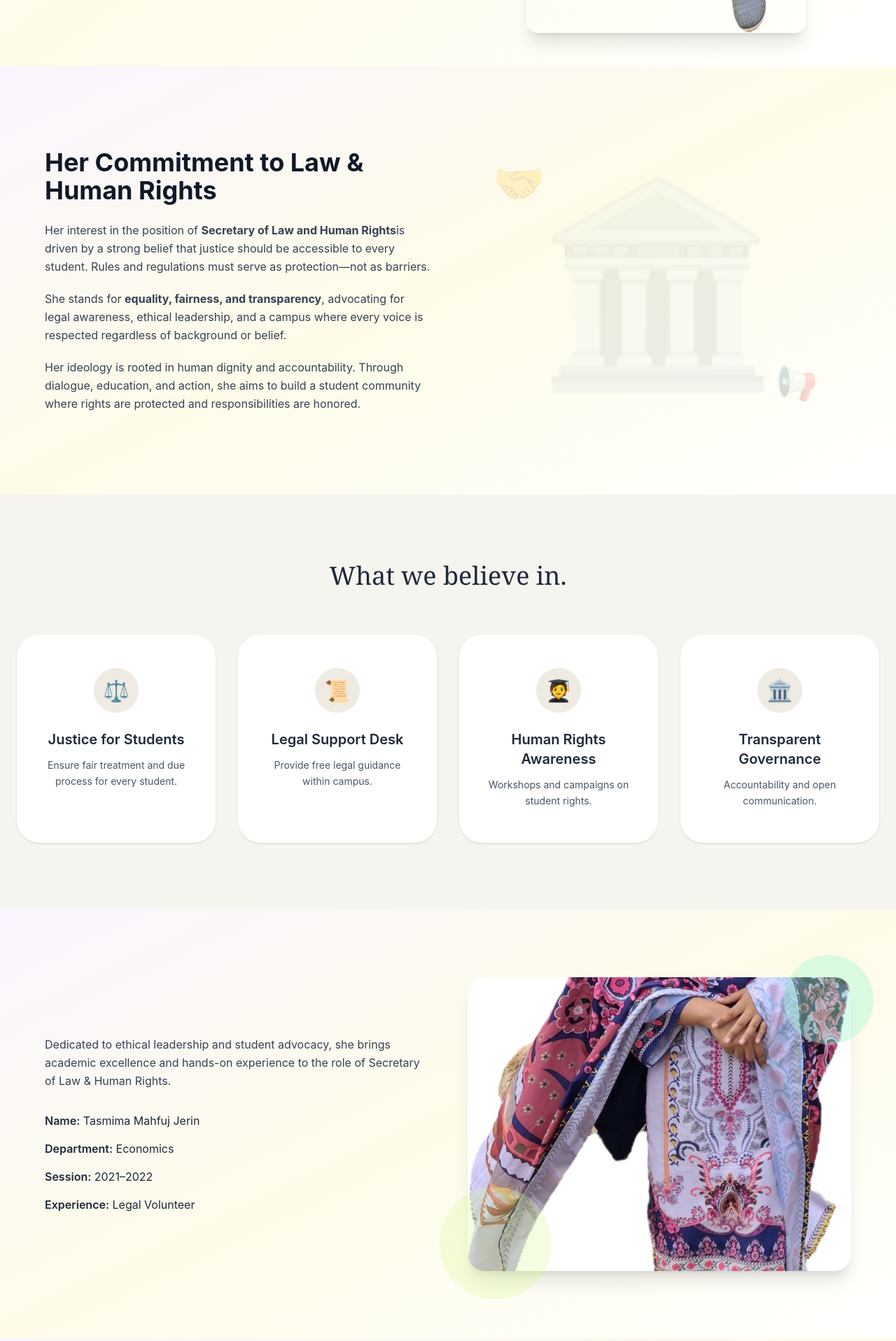
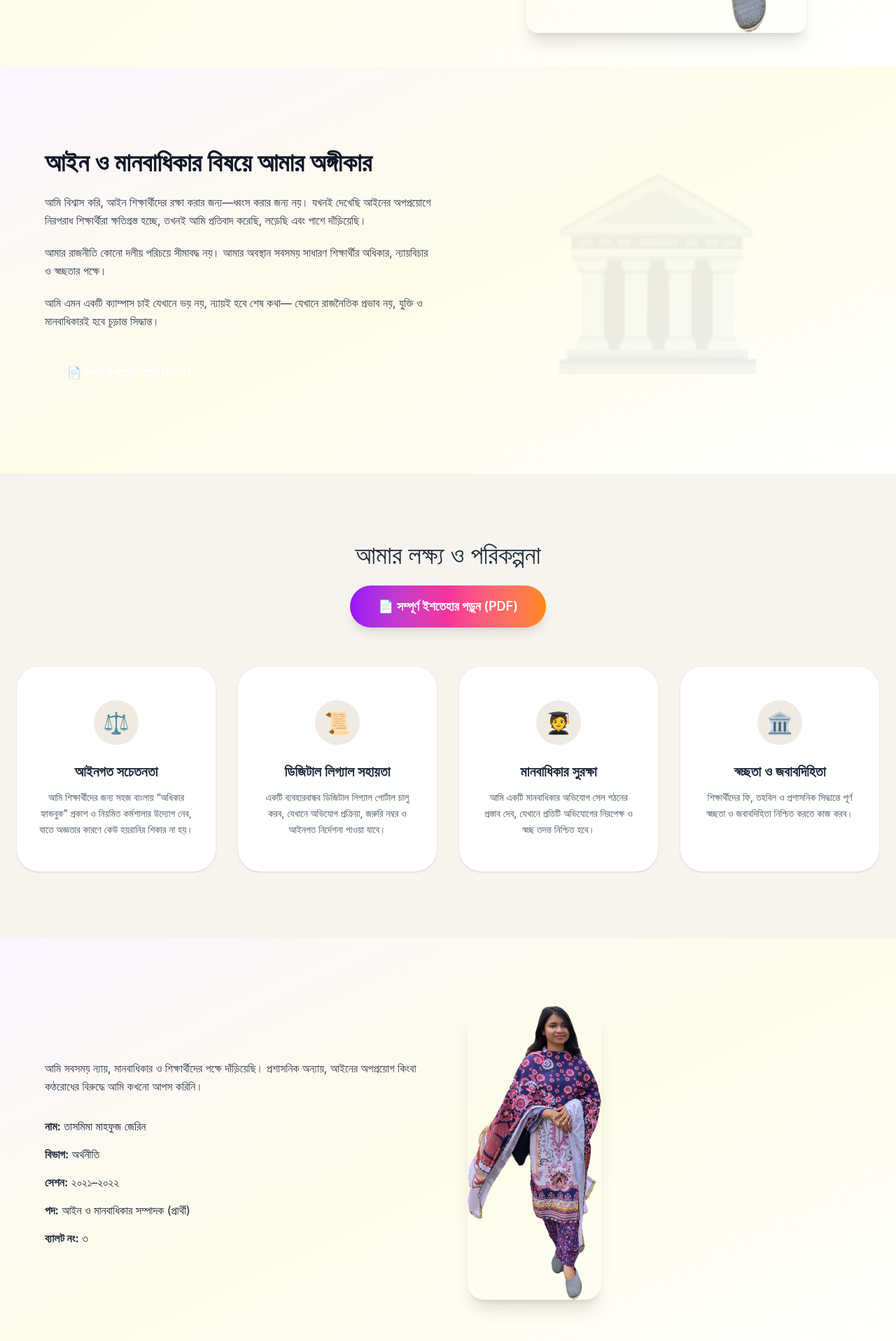
Before and after one commit to maksudul-bahar/campaign-site, a Next.js app: page / in a window 1280 px wide. Shown: the part 880-2797 px from the top of the page at 70% size. Built offline with nearby package versions, Linux system fonts and the light colour scheme.

Commit message:
Updated in bangla

```diff
--- a/components/Footer.jsx
+++ b/components/Footer.jsx
@@ -1,12 +1,28 @@
+// export default function Footer() {
+//   return (
+//     <footer className="py-12 text-center bg-gradient-to-br from-purple-50 via-yellow-50 to-white">
+//       <p className="text-gray-700 text-lg flex items-center justify-center gap-2">
+//         <span className="text-xl">✉️</span>
+//         <span>For contact & any query:</span>
+//         <a
+//           href="mailto:tasmimajerin@email.com"
+//           className="font-semibold text-primary hover:underline"
+//         >
+//           tasmimajerin@email.com
+//         </a>
+//       </p>
+//     </footer>
+//   );
+// }
+
 export default function Footer() {
   return (
     <footer className="py-12 text-center bg-gradient-to-br from-purple-50 via-yellow-50 to-white">
-      <p className="text-gray-700 text-lg flex items-center justify-center gap-2">
-        <span className="text-xl">✉️</span>
-        <span>For contact & any query:</span>
+      <p className="text-gray-700 text-lg">
+        যোগাযোগ বা যেকোনো প্রশ্নের জন্য:
         <a
           href="mailto:tasmimajerin@email.com"
-          className="font-semibold text-primary hover:underline"
+          className="font-semibold text-primary hover:underline ml-2"
         >
           tasmimajerin@email.com
         </a>
--- a/components/Gallery.jsx
+++ b/components/Gallery.jsx
@@ -18,8 +18,7 @@ export default function Gallery() {
   useEffect(() => {
     const interval = setInterval(() => {
       setIndex((prev) => (prev + 1) % images.length);
-    }, 3000); // change image every 3s
-
+    }, 3000);
     return () => clearInterval(interval);
   }, []);
 
@@ -27,17 +26,19 @@ export default function Gallery() {
     <section className="py-24 px-6 bg-gradient-to-br from-purple-50 via-yellow-50 to-white">
       <div className="max-w-4xl mx-auto text-center">
 
-        <h2 className="text-3xl font-bold mb-10 text-gray-900">
-          Moments & Activities
+        {/* Bangla Title */}
+        <h2 className="text-3xl md:text-4xl font-bold mb-10 text-gray-900">
+          আমার কার্যক্রম ও মুহূর্তগুলো
         </h2>
 
+        {/* Gallery Slider */}
         <div className="relative h-[320px] md:h-[420px] rounded-3xl overflow-hidden shadow-xl bg-white">
 
           <AnimatePresence mode="wait">
             <motion.img
               key={index}
               src={images[index]}
-              alt="Gallery image"
+              alt="ক্যাম্পাস কার্যক্রম"
               className="absolute w-full h-full object-cover"
               initial={{ opacity: 0, x: 40 }}
               animate={{ opacity: 1, x: 0 }}
@@ -54,7 +55,7 @@ export default function Gallery() {
             <span
               key={i}
               className={`w-3 h-3 rounded-full transition ${
-                i === index ? 'bg-primary' : 'bg-gray-300'
+                i === index ? 'bg-primary scale-110' : 'bg-gray-300'
               }`}
             />
           ))}
--- a/components/Hero.jsx
+++ b/components/Hero.jsx
@@ -1,3 +1,64 @@
+// 'use client';
+// import { motion } from 'framer-motion';
+// import Image from 'next/image';
+
+// export default function Hero() {
+//   return (
+//     <section className="min-h-screen flex flex-col md:flex-row items-center justify-center bg-gradient-to-br from-purple-50 via-yellow-50 to-white px-6 md:px-20 py-12 gap-12">
+
+//       {/* Left Text Section */}
+//       <div className="flex-1 text-center md:text-left space-y-6">
+//         <motion.h1
+//           className="text-4xl md:text-5xl font-extrabold text-gray-900 leading-tight"
+//           initial={{ opacity: 0, x: -50 }}
+//           animate={{ opacity: 1, x: 0 }}
+//           transition={{ duration: 0.8 }}
+//         >
+//           Vote for <span className="text-primary">Justice</span> & <span className="text-secondary">Human Rights</span>
+//         </motion.h1>
+
+//         <motion.p
+//           className="text-gray-700 text-lg md:text-xl"
+//           initial={{ opacity: 0, x: -30 }}
+//           animate={{ opacity: 1, x: 0 }}
+//           transition={{ delay: 0.3, duration: 0.8 }}
+//         >
+//           Candidate for University Student Parliament. Working for fairness, transparency, and student rights.
+//         </motion.p>
+
+//         <motion.div
+//           className="mt-4 flex justify-center md:justify-start gap-4"
+//           initial={{ opacity: 0 }}
+//           animate={{ opacity: 1 }}
+//           transition={{ delay: 0.6, duration: 0.6 }}
+//         >
+//           <div className="bg-primary text-white px-6 py-3 rounded-full font-semibold cursor-pointer hover:bg-purple-700 transition">
+//             Ballot No: 07
+//           </div>
+//         </motion.div>
+//       </div>
+
+//       {/* Right Image Section */}
+//       <motion.div
+//         className="flex-1 relative w-full max-w-sm md:max-w-md"
+//         initial={{ opacity: 0, x: 50, scale: 0.8 }}
+//         animate={{ opacity: 1, x: 0, scale: 1 }}
+//         transition={{ duration: 0.8 }}
+//       >
+//         <Image
+//           src="/photos/profile.jpg"
+//           alt="Candidate"
+//           width={400}
+//           height={400}
+//           className="rounded-2xl shadow-xl object-cover"
+//         />
+//       </motion.div>
+
+//     </section>
+//   );
+// }
+
+
 'use client';
 import { motion } from 'framer-motion';
 import Image from 'next/image';
@@ -6,7 +67,6 @@ export default function Hero() {
   return (
     <section className="min-h-screen flex flex-col md:flex-row items-center justify-center bg-gradient-to-br from-purple-50 via-yellow-50 to-white px-6 md:px-20 py-12 gap-12">
 
-      {/* Left Text Section */}
       <div className="flex-1 text-center md:text-left space-y-6">
         <motion.h1
           className="text-4xl md:text-5xl font-extrabold text-gray-900 leading-tight"
@@ -14,7 +74,8 @@ export default function Hero() {
           animate={{ opacity: 1, x: 0 }}
           transition={{ duration: 0.8 }}
         >
-          Vote for <span className="text-primary">Justice</span> & <span className="text-secondary">Human Rights</span>
+          আমি দাঁড়াই <span className="text-primary">ন্যায়</span> ও{' '}
+          <span className="text-secondary">মানবাধিকারের</span> পক্ষে
         </motion.h1>
 
         <motion.p
@@ -23,7 +84,9 @@ export default function Hero() {
           animate={{ opacity: 1, x: 0 }}
           transition={{ delay: 0.3, duration: 0.8 }}
         >
-          Candidate for University Student Parliament. Working for fairness, transparency, and student rights.
+          “ন্যায়ের পথে চাই দৃঢ় কণ্ঠস্বর”—এই বিশ্বাস থেকেই আমার লড়াই।
+          আমি নির্বাচনে দাঁড়িয়েছি কোনো দলীয় স্বার্থে নয়, বরং সাধারণ শিক্ষার্থীদের
+          অধিকার, ন্যায় ও মানবিক মর্যাদার পক্ষে নির্ভীক কণ্ঠস্বর হতে।
         </motion.p>
 
         <motion.div
@@ -32,13 +95,12 @@ export default function Hero() {
           animate={{ opacity: 1 }}
           transition={{ delay: 0.6, duration: 0.6 }}
         >
-          <div className="bg-primary text-white px-6 py-3 rounded-full font-semibold cursor-pointer hover:bg-purple-700 transition">
-            Ballot No: 07
+          <div className="bg-primary text-white px-6 py-3 rounded-full font-semibold">
+            ব্যালট নং: ৩
           </div>
         </motion.div>
       </div>
 
-      {/* Right Image Section */}
       <motion.div
         className="flex-1 relative w-full max-w-sm md:max-w-md"
         initial={{ opacity: 0, x: 50, scale: 0.8 }}
@@ -53,7 +115,6 @@ export default function Hero() {
           className="rounded-2xl shadow-xl object-cover"
         />
       </motion.div>
-
     </section>
   );
 }
--- a/components/Introduction.jsx
+++ b/components/Introduction.jsx
@@ -1,3 +1,5 @@
+//
+
 'use client';
 import { motion } from 'framer-motion';
 
@@ -6,7 +8,6 @@ export default function Introduction() {
     <section className="relative overflow-hidden bg-gradient-to-br from-purple-50 via-yellow-50 to-white py-24 px-6">
       <div className="max-w-6xl mx-auto grid grid-cols-1 md:grid-cols-2 gap-12 items-center">
 
-        {/* Text Content */}
         <motion.div
           initial={{ opacity: 0, x: -50 }}
           whileInView={{ opacity: 1, x: 0 }}
@@ -14,29 +15,37 @@ export default function Introduction() {
           viewport={{ once: true }}
         >
           <h2 className="text-4xl font-bold text-gray-900 mb-6">
-            Her Commitment to <span className="text-primary">Law & Human Rights</span>
+            আইন ও মানবাধিকার বিষয়ে <span className="text-primary">আমার অঙ্গীকার</span>
           </h2>
 
           <p className="text-gray-700 leading-relaxed mb-5">
-            Her interest in the position of <strong>Secretary of Law and Human Rights</strong>
-            is driven by a strong belief that justice should be accessible to every
-            student. Rules and regulations must serve as protection—not as barriers.
+            আমি বিশ্বাস করি, আইন শিক্ষার্থীদের রক্ষা করার জন্য—ধ্বংস করার জন্য নয়।
+            যখনই দেখেছি আইনের অপপ্রয়োগে নিরপরাধ শিক্ষার্থীরা ক্ষতিগ্রস্ত হচ্ছে,
+            তখনই আমি প্রতিবাদ করেছি, লড়েছি এবং পাশে দাঁড়িয়েছি।
           </p>
 
           <p className="text-gray-700 leading-relaxed mb-5">
-            She stands for <strong>equality, fairness, and transparency</strong>, advocating
-            for legal awareness, ethical leadership, and a campus where every voice
-            is respected regardless of background or belief.
+            আমার রাজনীতি কোনো দলীয় পরিচয়ে সীমাবদ্ধ নয়। আমার অবস্থান সবসময়
+            সাধারণ শিক্ষার্থীর অধিকার, ন্যায়বিচার ও স্বচ্ছতার পক্ষে।
           </p>
 
           <p className="text-gray-700 leading-relaxed">
-            Her ideology is rooted in human dignity and accountability. Through
-            dialogue, education, and action, she aims to build a student community
-            where rights are protected and responsibilities are honored.
+            আমি এমন একটি ক্যাম্পাস চাই যেখানে ভয় নয়, ন্যায়ই হবে শেষ কথা—
+            যেখানে রাজনৈতিক প্রভাব নয়, যুক্তি ও মানবাধিকারই হবে চূড়ান্ত সিদ্ধান্ত।
           </p>
+
+          {/* ✅ PDF BUTTON — EXACTLY BELOW INTRODUCTION */}
+          <div className="mt-8">
+            <a
+              href="/manifesto.pdf"
+              target="_blank"
+              className="inline-block px-8 py-4 bg-primary text-white rounded-full font-semibold hover:opacity-90 transition"
+            >
+              📄 সম্পূর্ণ ইশতেহার পড়ুন (PDF)
+            </a>
+          </div>
         </motion.div>
 
-        {/* Symbol Side */}
         <motion.div
           className="relative flex justify-center"
           initial={{ opacity: 0, scale: 0.8 }}
@@ -44,13 +53,7 @@ export default function Introduction() {
           transition={{ duration: 0.8 }}
           viewport={{ once: true }}
         >
-          <div className="text-[220px] md:text-[280px] opacity-10 select-none">
-            🏛️
-          </div>
-
-          {/* Decorative Symbols */}
-          <span className="absolute top-10 left-10 text-6xl opacity-20">🤝</span>
-          <span className="absolute bottom-10 right-12 text-5xl opacity-20">📢</span>
+          <div className="text-[260px] opacity-10 select-none">🏛️</div>
         </motion.div>
       </div>
     </section>
--- a/components/Manifesto.jsx
+++ b/components/Manifesto.jsx
@@ -1,35 +1,112 @@
+// 'use client';
+// import { motion } from 'framer-motion';
+
+// const manifestoItems = [
+//   {
+//     title: 'Justice for Students',
+//     icon: '⚖️',
+//     desc: 'Ensure fair treatment and due process for every student.',
+//   },
+//   {
+//     title: 'Legal Support Desk',
+//     icon: '📜',
+//     desc: 'Provide free legal guidance within campus.',
+//   },
+//   {
+//     title: 'Human Rights Awareness',
+//     icon: '🧑‍🎓',
+//     desc: 'Workshops and campaigns on student rights.',
+//   },
+//   {
+//     title: 'Transparent Governance',
+//     icon: '🏛️',
+//     desc: 'Accountability and open communication.',
+//   },
+// ];
+
+// export default function Manifesto() {
+//   return (
+//     <section className="bg-[#F6F4EF] py-24 px-6">
+//       <h2 className="text-4xl font-serif text-center mb-16">
+//         What we believe in.
+//       </h2>
+
+//       <div className="max-w-7xl mx-auto grid gap-8 sm:grid-cols-2 lg:grid-cols-4">
+//         {manifestoItems.map((item, i) => (
+//           <motion.div
+//             key={i}
+//             initial={{ opacity: 0, y: 50 }}
+//             whileInView={{ opacity: 1, y: 0 }}
+//             transition={{ duration: 0.5, delay: i * 0.1 }}
+//             viewport={{ once: true }}
+//             className="bg-white rounded-[2rem] px-8 py-12 text-center shadow-sm hover:shadow-md transition"
+//           >
+//             {/* Icon bubble */}
+//             <div className="w-16 h-16 mx-auto mb-6 rounded-full bg-[#EFEAE2] flex items-center justify-center text-3xl">
+//               {item.icon}
+//             </div>
+
+//             <h3 className="text-xl font-semibold mb-3">
+//               {item.title}
+//             </h3>
+
+//             <p className="text-sm leading-relaxed text-gray-600">
+//               {item.desc}
+//             </p>
+//           </motion.div>
+//         ))}
+//       </div>
+//     </section>
+//   );
+// }
+
+
 'use client';
 import { motion } from 'framer-motion';
 
 const manifestoItems = [
   {
-    title: 'Justice for Students',
+    title: 'আইনগত সচেতনতা',
     icon: '⚖️',
-    desc: 'Ensure fair treatment and due process for every student.',
+    desc: 'আমি শিক্ষার্থীদের জন্য সহজ বাংলায় “অধিকার হ্যান্ডবুক” প্রকাশ ও নিয়মিত কর্মশালার উদ্যোগ নেব, যাতে অজ্ঞতার কারণে কেউ হয়রানির শিকার না হয়।',
   },
   {
-    title: 'Legal Support Desk',
+    title: 'ডিজিটাল লিগ্যাল সহায়তা',
     icon: '📜',
-    desc: 'Provide free legal guidance within campus.',
+    desc: 'একটি ব্যবহারবান্ধব ডিজিটাল লিগ্যাল পোর্টাল চালু করব, যেখানে অভিযোগ প্রক্রিয়া, জরুরি নম্বর ও আইনগত নির্দেশনা পাওয়া যাবে।',
   },
   {
-    title: 'Human Rights Awareness',
+    title: 'মানবাধিকার সুরক্ষা',
     icon: '🧑‍🎓',
-    desc: 'Workshops and campaigns on student rights.',
+    desc: 'আমি একটি মানবাধিকার অভিযোগ সেল গঠনের প্রস্তাব দেব, যেখানে প্রতিটি অভিযোগের নিরপেক্ষ ও স্বচ্ছ তদন্ত নিশ্চিত হবে।',
   },
   {
-    title: 'Transparent Governance',
+    title: 'স্বচ্ছতা ও জবাবদিহিতা',
     icon: '🏛️',
-    desc: 'Accountability and open communication.',
+    desc: 'শিক্ষার্থীদের ফি, তহবিল ও প্রশাসনিক সিদ্ধান্তে পূর্ণ স্বচ্ছতা ও জবাবদিহিতা নিশ্চিত করতে কাজ করব।',
   },
 ];
 
 export default function Manifesto() {
   return (
     <section className="bg-[#F6F4EF] py-24 px-6">
-      <h2 className="text-4xl font-serif text-center mb-16">
-        What we believe in.
+      <h2 className="text-4xl font-serif text-center mb-6">
+        আমার লক্ষ্য ও পরিকল্পনা
       </h2>
+
+      {/* ✅ COLORFUL PDF BUTTON (HERE) */}
+      <div className="flex justify-center mb-14">
+        <a
+          href="/manifesto.pdf"
+          target="_blank"
+          className="inline-flex items-center gap-3 px-10 py-4 rounded-full
+                     font-semibold text-white text-lg
+                     bg-gradient-to-r from-purple-600 via-pink-500 to-orange-400
+                     shadow-lg hover:scale-105 hover:shadow-xl transition"
+        >
+          📄 সম্পূর্ণ ইশতেহার পড়ুন (PDF)
+        </a>
+      </div>
 
       <div className="max-w-7xl mx-auto grid gap-8 sm:grid-cols-2 lg:grid-cols-4">
         {manifestoItems.map((item, i) => (
@@ -37,22 +114,15 @@ export default function Manifesto() {
             key={i}
             initial={{ opacity: 0, y: 50 }}
             whileInView={{ opacity: 1, y: 0 }}
-            transition={{ duration: 0.5, delay: i * 0.1 }}
+            transition={{ delay: i * 0.1 }}
             viewport={{ once: true }}
             className="bg-white rounded-[2rem] px-8 py-12 text-center shadow-sm hover:shadow-md transition"
           >
-            {/* Icon bubble */}
             <div className="w-16 h-16 mx-auto mb-6 rounded-full bg-[#EFEAE2] flex items-center justify-center text-3xl">
               {item.icon}
             </div>
-
-            <h3 className="text-xl font-semibold mb-3">
-              {item.title}
-            </h3>
-
-            <p className="text-sm leading-relaxed text-gray-600">
-              {item.desc}
-            </p>
+            <h3 className="text-xl font-semibold mb-3">{item.title}</h3>
+            <p className="text-sm leading-relaxed text-gray-600">{item.desc}</p>
           </motion.div>
         ))}
       </div>
--- a/components/Profile.jsx
+++ b/components/Profile.jsx
@@ -1,52 +1,45 @@
+//
+
 'use client';
 import { motion } from 'framer-motion';
 
 export default function Profile() {
   return (
-    <section className="relative overflow-hidden bg-gradient-to-br from-purple-50 via-yellow-50 to-white py-24 px-6">
-      <div className="max-w-6xl mx-auto grid grid-cols-1 md:grid-cols-2 gap-14 items-center">
+    <section className="bg-gradient-to-br from-purple-50 via-yellow-50 to-white py-24 px-6">
+      <div className="max-w-6xl mx-auto grid md:grid-cols-2 gap-14 items-center">
 
-        {/* Text Content */}
         <motion.div
           initial={{ opacity: 0, x: -40 }}
           whileInView={{ opacity: 1, x: 0 }}
           transition={{ duration: 0.8 }}
           viewport={{ once: true }}
         >
-
-
           <p className="text-gray-700 mb-8 leading-relaxed">
-            Dedicated to ethical leadership and student advocacy, she brings academic
-            excellence and hands-on experience to the role of Secretary of Law & Human Rights.
+            আমি সবসময় ন্যায়, মানবাধিকার ও শিক্ষার্থীদের পক্ষে দাঁড়িয়েছি।
+            প্রশাসনিক অন্যায়, আইনের অপপ্রয়োগ কিংবা কণ্ঠরোধের বিরুদ্ধে
+            আমি কখনো আপস করিনি।
           </p>
 
           <ul className="space-y-4 text-gray-800">
-            <li><span className="font-semibold">Name:</span> Tasmima Mahfuj Jerin</li>
-            <li><span className="font-semibold">Department:</span> Economics</li>
-            <li><span className="font-semibold">Session:</span> 2021–2022</li>
-            <li><span className="font-semibold">Experience:</span> Legal Volunteer</li>
+            <li><b>নাম:</b> তাসমিমা মাহফুজ জেরিন</li>
+            <li><b>বিভাগ:</b> অর্থনীতি</li>
+            <li><b>সেশন:</b> ২০২১–২০২২</li>
+            <li><b>পদ:</b> আইন ও মানবাধিকার সম্পাদক (প্রার্থী)</li>
+            <li><b>ব্যালট নং:</b> ৩</li>
           </ul>
         </motion.div>
 
-        {/* Image Side */}
         <motion.div
-          className="relative"
           initial={{ opacity: 0, scale: 0.9 }}
           whileInView={{ opacity: 1, scale: 1 }}
           transition={{ duration: 0.8 }}
           viewport={{ once: true }}
         >
-          <div className="rounded-3xl overflow-hidden shadow-xl bg-white">
-            <img
-              src="/photos/profile.jpg"
-              alt="Candidate Profile"
-              className="w-full h-[420px] object-cover"
-            />
-          </div>
-
-          {/* Soft Decorative Shapes */}
-          <div className="absolute -top-8 -right-8 w-32 h-32 bg-emerald-200 rounded-full opacity-40" />
-          <div className="absolute -bottom-10 -left-10 w-40 h-40 bg-lime-200 rounded-full opacity-30" />
+          <img
+            src="/photos/profile.jpg"
+            alt="Candidate Profile"
+            className="rounded-3xl shadow-xl h-[420px] object-cover"
+          />
         </motion.div>
       </div>
     </section>
```
Also changed, not shown: 1 other file (tests, documents, lock files or other folders).
